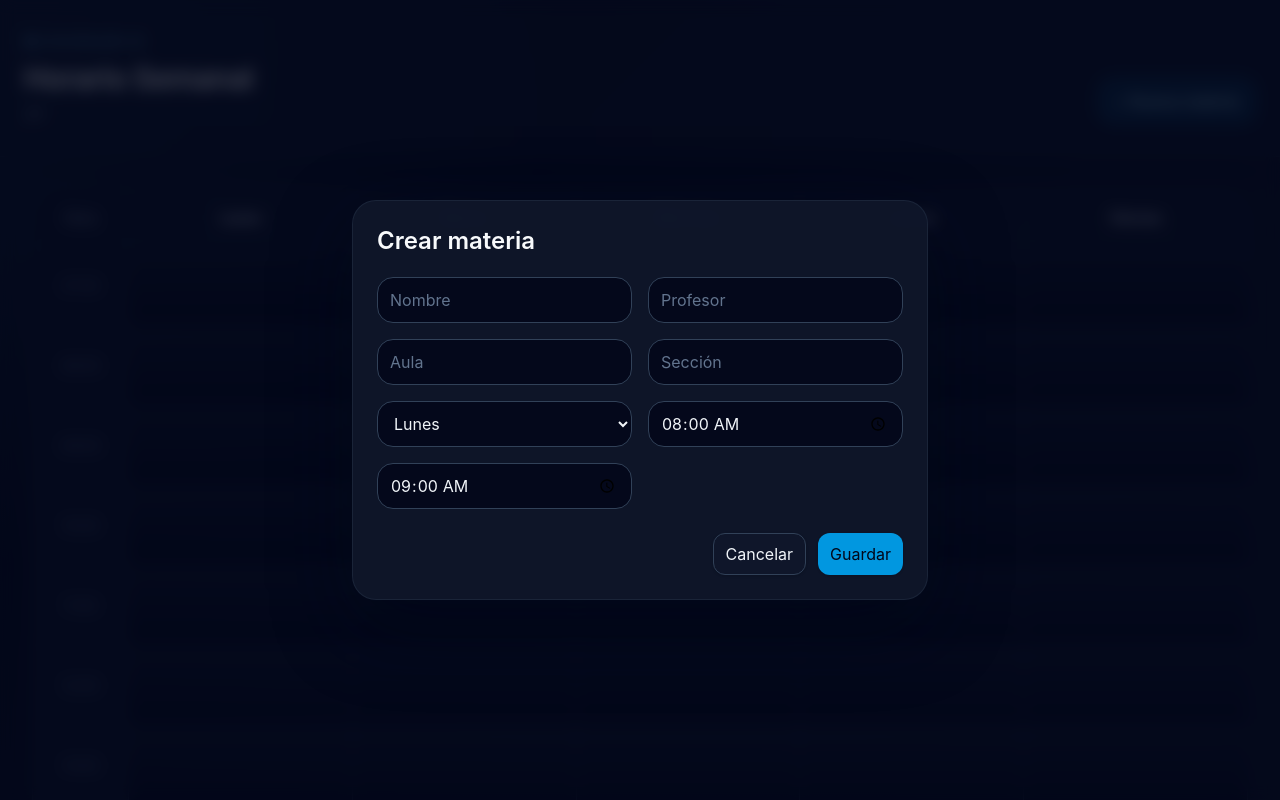
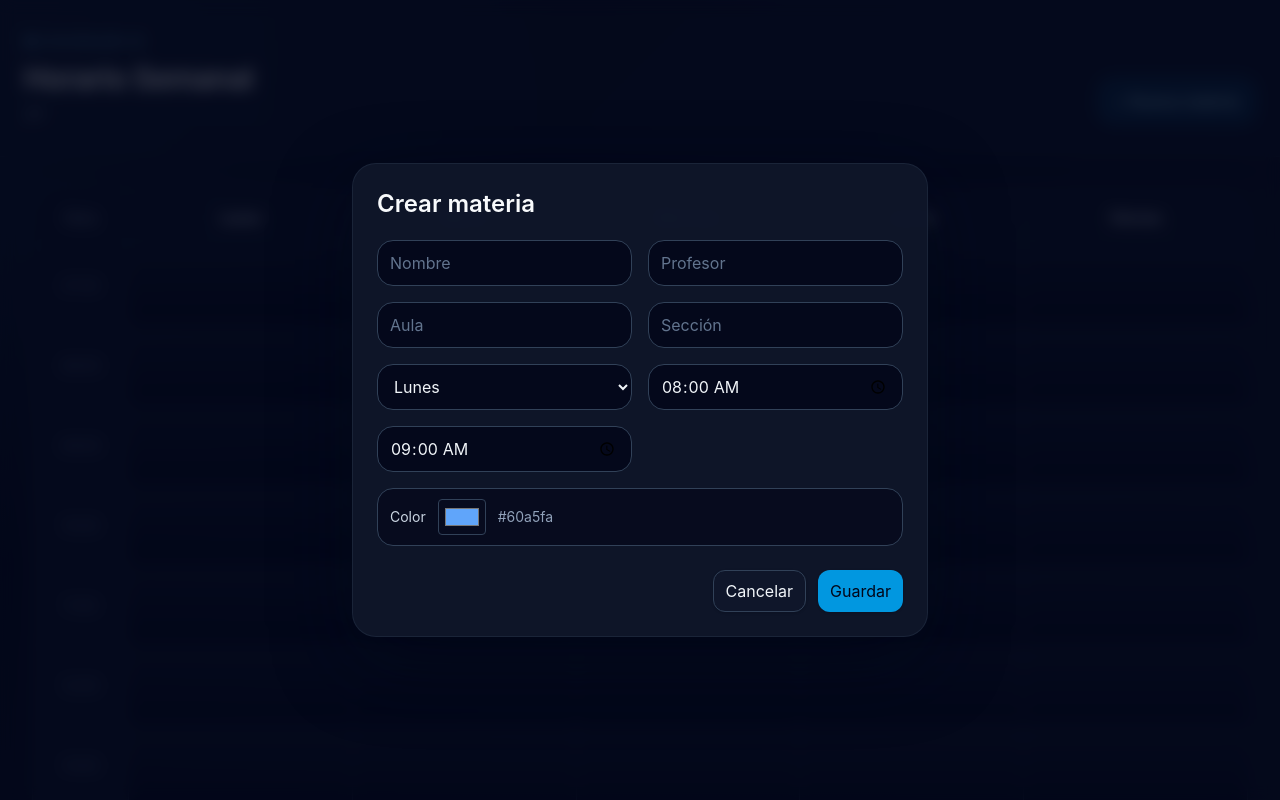
Before and after one commit to Jonathannn-h/miHorario, a React (Vite) app: page / in a window 1280 px wide. Both pictures are taken after a click on the button "+ Nueva materia". Shown: the top 800 px of the page. Built offline with nearby package versions, Linux system fonts and the light colour scheme; the HTML template or start-up script is replaced by a standard one.

Commit message:
Colores agregados, diferenciar color por materia

```diff
--- a/src/components/MateriaCard.jsx
+++ b/src/components/MateriaCard.jsx
@@ -1,10 +1,11 @@
 import { useState } from 'react';
 import { formatHora, horaEnMinutos } from '../utils/formato';
-import { PALETA } from '../utils/constantes';
 
 function MateriaCard({ materia, onEditar, onEliminar }) {
   const [dragging, setDragging] = useState(false);
-  const colorClass = PALETA[Math.abs(materia.nombre.length + materia.profesor.length) % PALETA.length];
+  const cardStyle = {
+    background: `linear-gradient(135deg, ${materia.color || '#60a5fa'} 0%, ${materia.color || '#60a5fa'}cc 100%)`,
+  };
 
   const durationMinutes = horaEnMinutos(materia.horaFin) - horaEnMinutos(materia.horaInicio);
   const height = Math.max(64, Math.round((durationMinutes / 60) * 80 - 8));
@@ -21,8 +22,8 @@ function MateriaCard({ materia, onEditar, onEliminar }) {
       draggable
       onDragStart={onDragStart}
       onDragEnd={onDragEnd}
-      className={`absolute inset-x-2 top-1 z-10 rounded-2xl border border-white/10 bg-gradient-to-br ${colorClass} p-3 text-xs shadow-[0_8px_24px_rgba(15,23,42,0.25)] ${dragging ? 'opacity-60' : 'opacity-100'}`}
-      style={{ height }}
+      className={`absolute inset-x-2 top-1 z-10 rounded-2xl border border-white/10 p-3 text-xs shadow-[0_8px_24px_rgba(15,23,42,0.25)] ${dragging ? 'opacity-60' : 'opacity-100'}`}
+      style={{ height, ...cardStyle }}
     >
       <div className="flex items-start justify-between gap-2">
         <div>
--- a/src/components/ModalMateria.jsx
+++ b/src/components/ModalMateria.jsx
@@ -9,6 +9,7 @@ const initialState = {
   dia: 'Lunes',
   horaInicio: '08:00',
   horaFin: '09:00',
+  color: '#60a5fa',
 };
 
 function ModalMateria({ open, onClose, materia, onSubmit }) {
@@ -52,6 +53,11 @@ function ModalMateria({ open, onClose, materia, onSubmit }) {
           </select>
           <input className="rounded-2xl border border-slate-700 bg-slate-950/80 px-3 py-2.5 text-sm text-slate-100 outline-none" type="time" name="horaInicio" value={form.horaInicio} onChange={handleChange} required />
           <input className="rounded-2xl border border-slate-700 bg-slate-950/80 px-3 py-2.5 text-sm text-slate-100 outline-none" type="time" name="horaFin" value={form.horaFin} onChange={handleChange} required />
+          <div className="md:col-span-2 flex items-center gap-3 rounded-2xl border border-slate-700 bg-slate-950/60 px-3 py-2.5">
+            <label className="text-sm text-slate-300">Color</label>
+            <input type="color" name="color" value={form.color} onChange={handleChange} className="h-9 w-12 cursor-pointer rounded border border-slate-700 bg-transparent p-1" />
+            <span className="text-sm text-slate-400">{form.color}</span>
+          </div>
           <div className="md:col-span-2 flex justify-end gap-3 pt-2">
             <Boton type="button" variant="secondary" onClick={onClose}>Cancelar</Boton>
             <Boton type="submit">Guardar</Boton>
```
Also changed, not shown: 5 other files (tests, documents, lock files or other folders).
